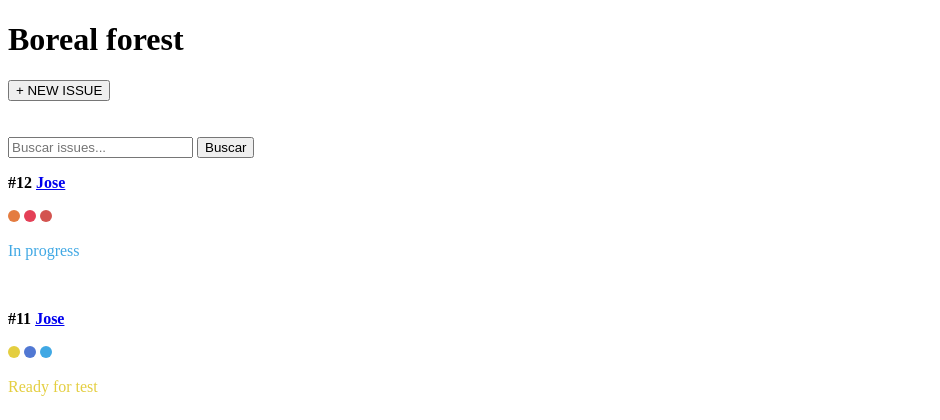
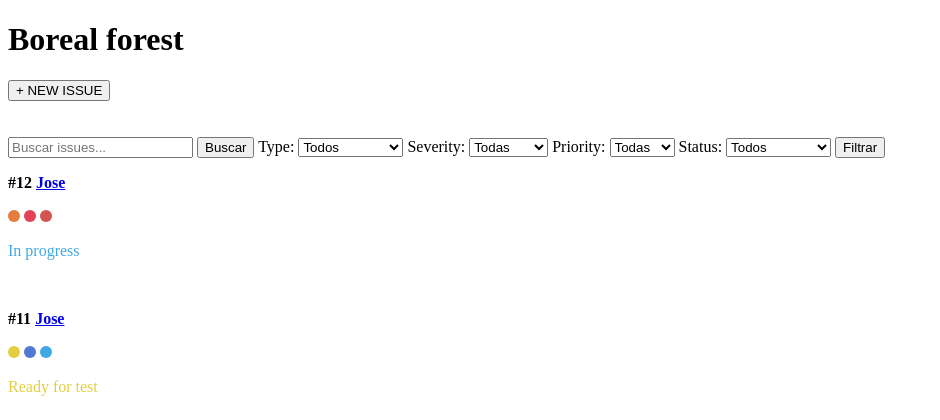
Before and after one commit to it22b-ASW-Project/Boreal-forest, a Django app: page / in a window 1280 px wide. Shown: the top 420 px of the page, without its empty margins (0-940 px from the left). Run offline with Django 5.2, Linux system fonts and the light colour scheme; data comes from the database, SQL or seed files in the repository; both versions use the stored data as it was after the commit.

Commit message:
Filtre per parametres

```diff
--- a/homepage/filters.py
+++ b/homepage/filters.py
@@ -2,12 +2,28 @@ from django.db.models import Q
 import django_filters
 from .models import Issue
 
+from .models import Priority, Type, Severity, Status
+
 class IssueFilter(django_filters.FilterSet):
     q = django_filters.CharFilter(method='filter_search', label="Buscar")
+
+    priority = django_filters.ModelChoiceFilter(
+        queryset=Priority.objects.all(), label="Prioridad", empty_label="Todas"
+    )
+    type = django_filters.ModelChoiceFilter(
+        queryset=Type.objects.all(), label="Tipo", empty_label="Todos"
+    )
+    severity = django_filters.ModelChoiceFilter(
+        queryset=Severity.objects.all(), label="Severidad", empty_label="Todas"
+    )
+    status = django_filters.ModelChoiceFilter(
+        queryset=Status.objects.all(), label="Estado", empty_label="Todos"
+    )
+
 
     def filter_search(self, queryset, name, value):
         return queryset.filter(Q(subject__icontains=value) | Q(description__icontains=value))
 
     class Meta:
         model = Issue
-        fields = []
+        fields = ['priority', 'type', 'severity', 'status']
--- a/homepage/templates/showAllIssues.html
+++ b/homepage/templates/showAllIssues.html
@@ -26,7 +26,24 @@
   <form method = "GET">
     <input type="text" name = "q" placeholder="Buscar issues..." value="{{ request.GET.q }}">
     <button type="submit">Buscar</button>
+
+    <label for="id_type">Type:</label>
+    {{filter.form.type}}
+
+    <label for="id_severity">Severity:</label>
+    {{ filter.form.severity }}
+
+    <label for="id_priority">Priority:</label>
+    {{ filter.form.priority }}
+
+    <label for="id_status">Status:</label>
+    {{ filter.form.status }}
+
+    <button type="submit">Filtrar</button>
+
   </form>
+
+
   {% for issue in filter.qs %}
   <div>
     <p><b> #{{issue.id}} <a href="/issue/{{issue.id}}">{{issue.subject}}<a></b></p>
@@ -42,6 +59,7 @@
   {% empty %}
   <p>No hay issues registrados.</p>
   {% endfor %}
+
 </body>
 
 </html>
```
Also changed, not shown: boreal_forest.sqlite3, homepage/views.py (line endings or trailing spaces), 1 other file.
